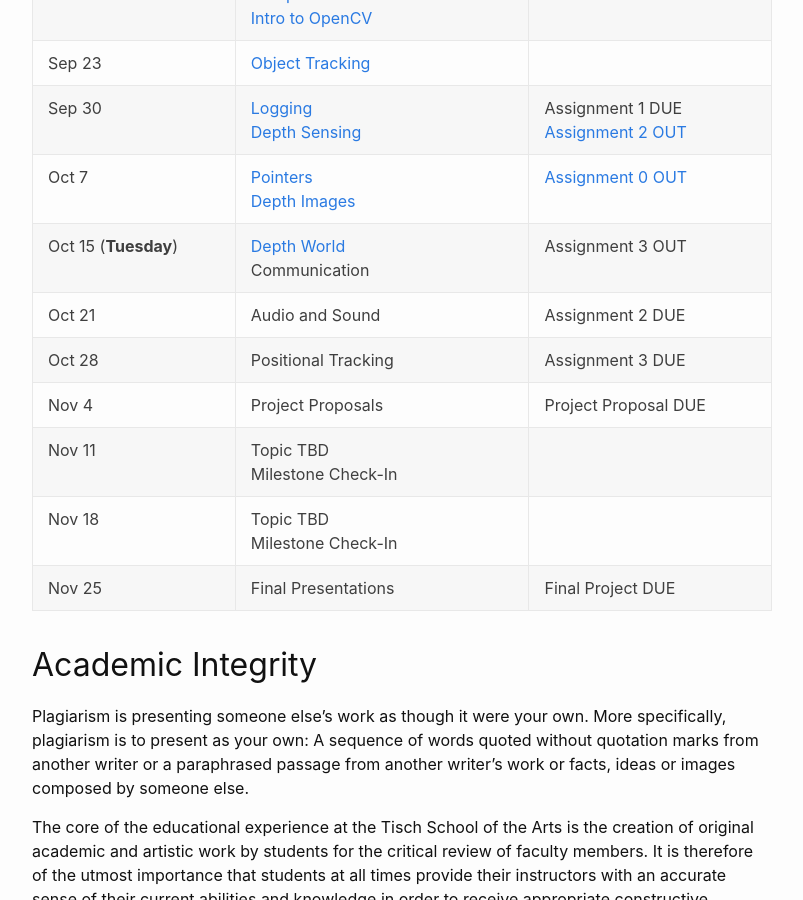
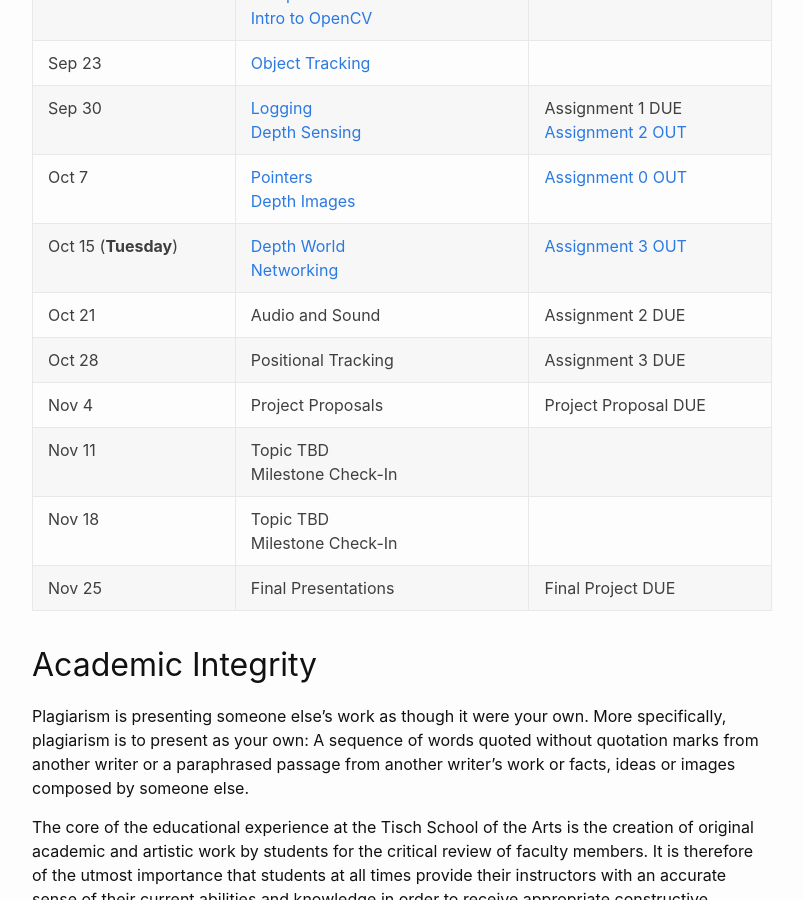
Before and after one commit to prisonerjohn/sensing-machines, a Jekyll site: the page built from docs/index.md, in a window 1280 px wide and 900 px high, scrolled down 2030 px. Shown: the whole window, without its empty margins (238-1041 px from the left). Built offline with Jekyll 4.4.1, drawn with Linux system fonts in a browser that asks for light colours.

Commit message:
Update syllabus.

```diff
--- a/docs/index.md
+++ b/docs/index.md
@@ -66,7 +66,7 @@ I will notify you ahead of time if you are at risk of failing, and you can reach
 | Sep 23               | [Object Tracking]({{ site.baseurl }}{% post_url 2019-09-23-object-tracking %}) | |
 | Sep 30               | [Logging]({{ site.baseurl }}{% post_url 2019-09-30-logging %})<br/>[Depth Sensing]({{ site.baseurl }}{% post_url 2019-09-30-depth-sensing %}) | Assignment 1 DUE<br/>[Assignment 2 OUT]({{ site.baseurl }}{% post_url 2019-09-30-assignment-2 %}) |
 | Oct 7                | [Pointers]({{ site.baseurl }}{% post_url 2019-10-07-pointers %})<br/>[Depth Images]({{ site.baseurl }}{% post_url 2019-10-07-depth-images %}) | [Assignment 0 OUT]({{ site.baseurl }}{% post_url 2019-09-09-assignment-0 %}) |
-| Oct 15 (**Tuesday**) | [Depth World]({{ site.baseurl }}{% post_url 2019-10-15-depth-world %})<br/>Communication | Assignment 3 OUT |
+| Oct 15 (**Tuesday**) | [Depth World]({{ site.baseurl }}{% post_url 2019-10-15-depth-world %})<br/>[Networking]({{ site.baseurl }}{% post_url 2019-10-15-networking %}) | [Assignment 3 OUT]({{ site.baseurl }}{% post_url 2019-10-15-assignment-3 %}) |
 | Oct 21               | Audio and Sound | Assignment 2 DUE |
 | Oct 28               | Positional Tracking | Assignment 3 DUE |
 | Nov 4                | Project Proposals | Project Proposal DUE |
```
